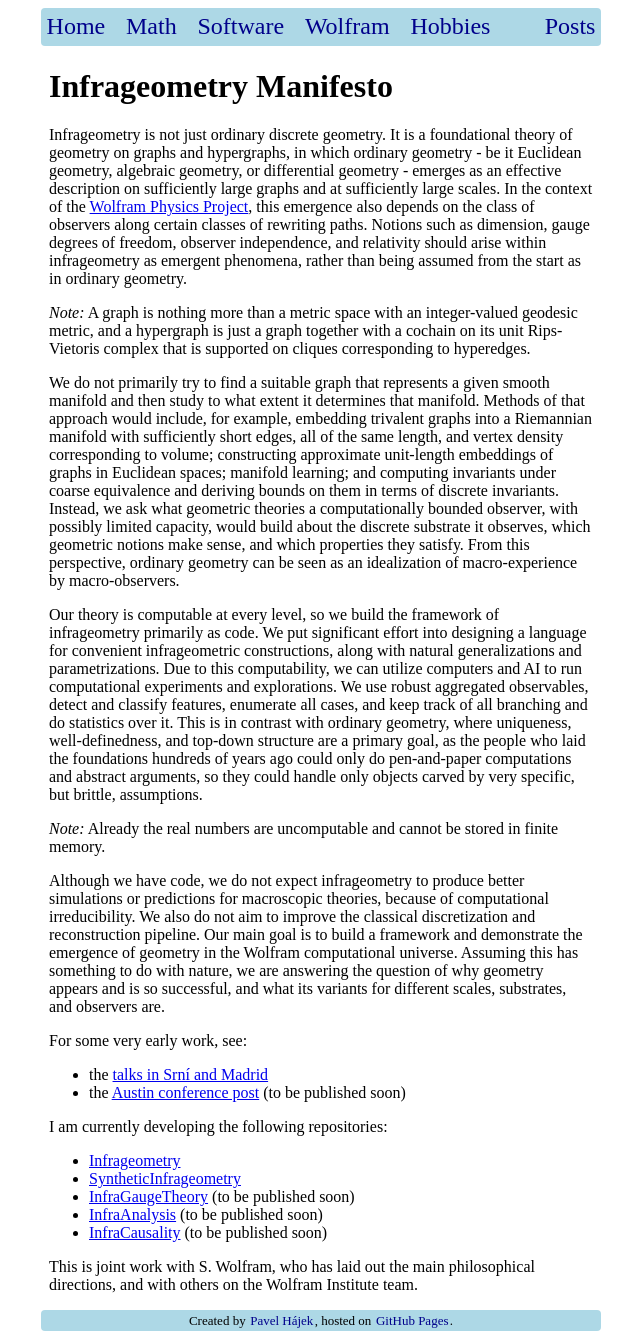
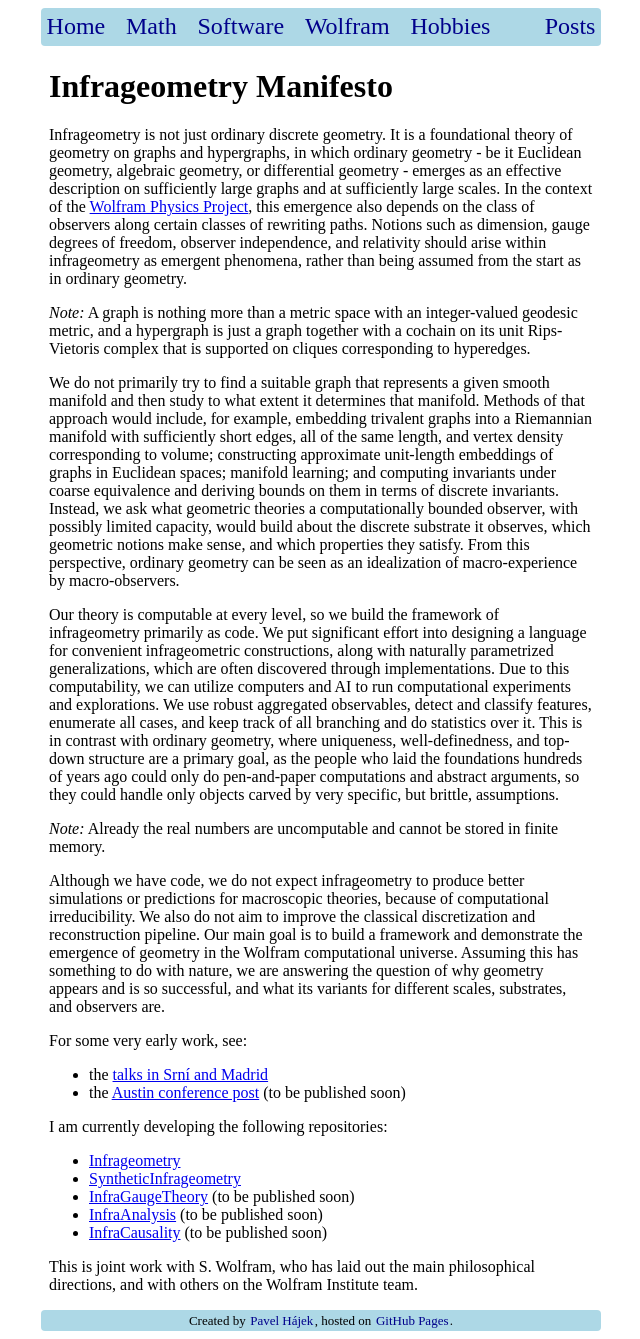
Before and after one commit to p135246/p135246.github.io, a Jekyll site: the page built from Wolfram/_posts/2026-05-30-infrageometry-manifesto.md, in a window 1280 px wide. Shown: the whole page, without its empty margins (319-959 px from the left). Built offline with Jekyll 4.4.1, drawn with Linux system fonts in a browser that asks for light colours; our own code applies the rules of GitHub Pages for plain Markdown files; comment, search, counter and statistics services are not loaded.

Commit message:
Refine language design wording in manifesto

```diff
--- a/Wolfram/_posts/2026-05-30-infrageometry-manifesto.md
+++ b/Wolfram/_posts/2026-05-30-infrageometry-manifesto.md
@@ -20,7 +20,7 @@ Instead, we ask what geometric theories a computationally bounded observer, with
 From this perspective, ordinary geometry can be seen as an idealization of macro-experience by macro-observers.
 
 Our theory is computable at every level, so we build the framework of infrageometry primarily as code.
-We put significant effort into designing a language for convenient infrageometric constructions, along with natural generalizations and parametrizations.
+We put significant effort into designing a language for convenient infrageometric constructions, along with naturally parametrized generalizations, which are often discovered through implementations.
 Due to this computability, we can utilize computers and AI to run computational experiments and explorations.
 We use robust aggregated observables, detect and classify features, enumerate all cases, and keep track of all branching and do statistics over it.
 This is in contrast with ordinary geometry, where uniqueness, well-definedness, and top-down structure are a primary goal, as the people who laid the foundations hundreds of years ago could only do pen-and-paper computations and abstract arguments, so they could handle only objects carved by very specific, but brittle, assumptions.
```
